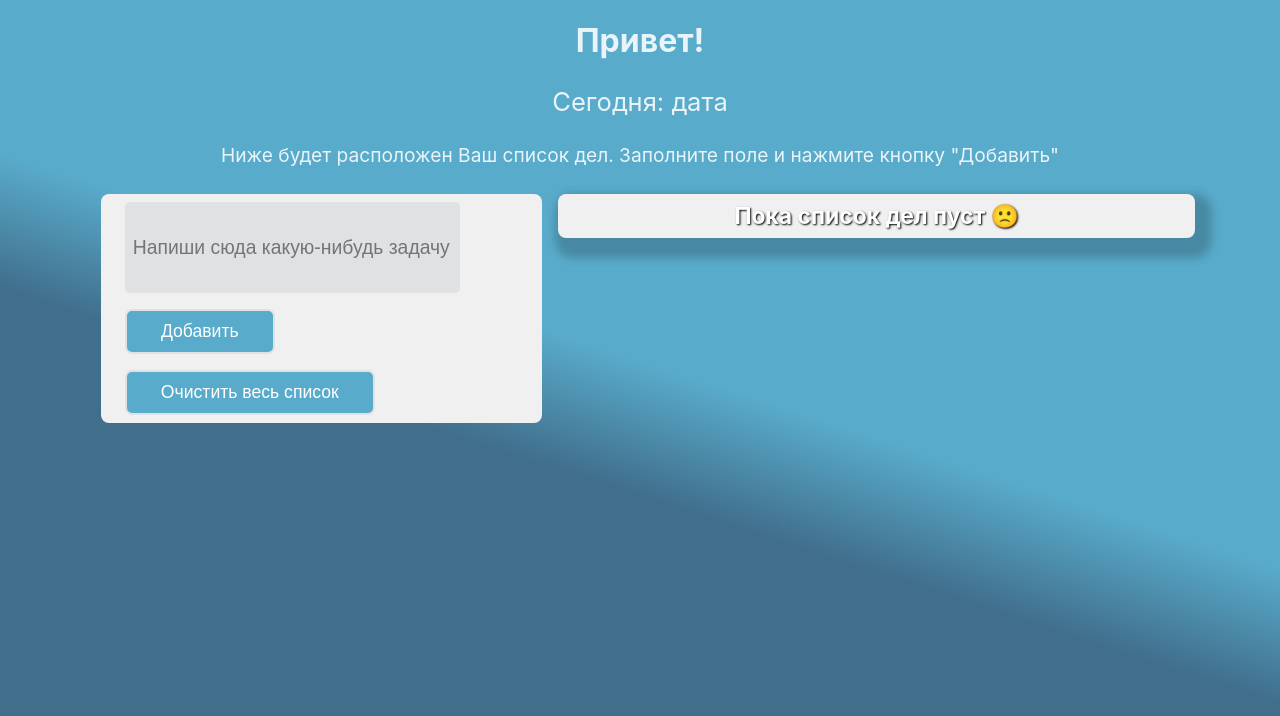
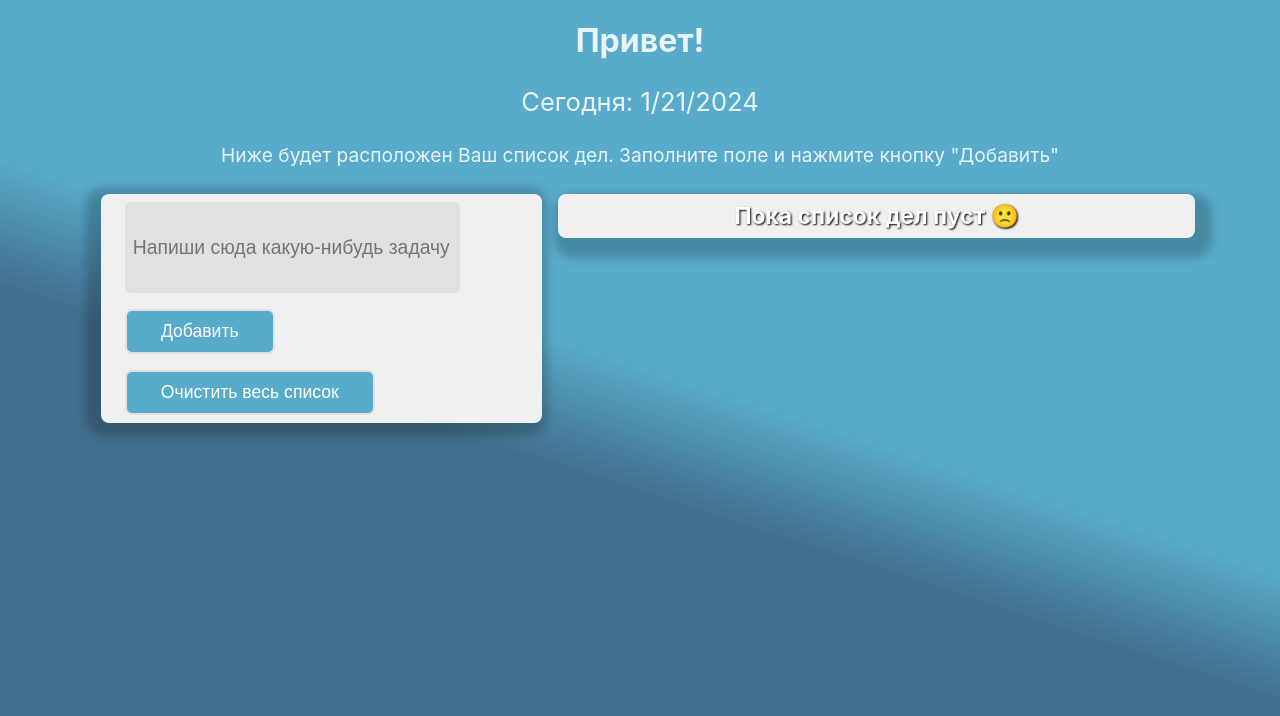
Before and after one commit to litvnvdev/todo-app_TS, a React (Vite) app: page / in a window 1280 px wide. Shown: the top 716 px of the page. Built offline with nearby package versions, Linux system fonts and the light colour scheme.

Commit message:
fix/local storage bug

```diff
--- a/src/App.tsx
+++ b/src/App.tsx
@@ -1,7 +1,6 @@
 import styled from "styled-components";
 import { UserInput } from "./components";
-import {useState, useEffect } from "react";
-
+import { useState, useEffect } from "react";
 
 const Wrapper = styled.div`
   display: flex;
@@ -22,21 +21,15 @@ const SubTitle = styled.h3`
 const Text = styled.p`
   text-align: center;
   font-size: 1.2em;
-`
+`;
 function App() {
-
-  let arrayOfTasks:string[] = []
-  localStorage.setItem('tasks', JSON.stringify(arrayOfTasks)); //-- add to local storage empty arra --//
-
-  const storageTask = JSON.parse(localStorage.getItem('tasks') as any)
-
+  const storageTask = JSON.parse(localStorage.getItem("tasks") as any) || [];
   const [inputTask, setInputTask] = useState("");
   const [arrTask, setArrTask] = useState(storageTask);
 
-
-  useEffect(()=>{
-    localStorage.setItem('tasks', JSON.stringify(arrTask))
-  },[arrTask])
+  useEffect(() => {
+    localStorage.setItem("tasks", JSON.stringify(arrTask));
+  }, [arrTask]);
 
   const handleInput = (event: React.ChangeEvent<HTMLInputElement>) => {
     setInputTask(event.target.value);
@@ -44,28 +37,31 @@ function App() {
 
   const handleButton = () => {
     setArrTask((arr: string[]) => [...arr, inputTask]);
+  };
+
+  const handleClearTaskList = () => {
+    setArrTask([]);
+    setInputTask("");
+  };
 
 
-  };
-
-  const handleTaskList =()=> {
-    setArrTask(arrayOfTasks)
-    setInputTask('')
-  }
-
+  let date = new Date().toLocaleDateString();
 
   return (
     <>
       <Title>Привет!</Title>
-      <SubTitle>Сегодня: дата</SubTitle>
-      <Text>Ниже будет расположен Ваш список дел. Заполните поле и нажмите кнопку "Добавить"</Text>
+      <SubTitle>Сегодня: {date} </SubTitle>
+      <Text>
+        Ниже будет расположен Ваш список дел. Заполните поле и нажмите кнопку
+        "Добавить"
+      </Text>
       <Wrapper>
         <UserInput
           text={inputTask}
           tasks={arrTask}
           handleInput={handleInput}
           handleButton={handleButton}
-          handleTaskList={handleTaskList}
+          handleClearTaskList={handleClearTaskList}
         />
       </Wrapper>
     </>
--- a/src/components/UserInput.tsx
+++ b/src/components/UserInput.tsx
@@ -5,7 +5,7 @@ type Props = {
   text: string;
   handleInput: any;
   handleButton: any;
-  handleTaskList: any;
+  handleClearTaskList: any;
   tasks: string[];
 };
 
@@ -14,7 +14,7 @@ interface ContainerProps {
   width?: string;
   flex?: string;
   align?: string;
-  justifyContent?: string;
+  justify?: string;
   margin?: string;
   shadow?: string;
 }
@@ -49,7 +49,7 @@ const Container = styled.div<ContainerProps>`
   align-items: ${(props) => props.align};
   display: flex;
   width: ${(props) => props.width};
-  justify-content: ${(props) => props.justifyContent};
+  justify-content: ${(props) => props.justify};
   gap: 1rem;
   flex-direction: ${(props) => props.flex};
   background: ${(props) => props.background};
@@ -103,11 +103,16 @@ const UserInput = ({
   tasks,
   handleInput,
   handleButton,
-  handleTaskList,
+  handleClearTaskList,
 }: Props) => {
   return (
     <Wrapper>
-      <Container background="#f0f0f1" width="450px" flex="column" boxShadow="-5px 3px 10px 10px rgba(0, 0, 0, 0.2)">
+      <Container
+        background="#f0f0f1"
+        width="450px"
+        flex="column"
+        shadow="-5px 3px 10px 10px rgba(0, 0, 0, 0.2)"
+      >
         <Input
           placeholder="Напиши сюда какую-нибудь задачу"
           type="text"
@@ -117,21 +122,28 @@ const UserInput = ({
         <Button onClick={handleButton} width="150px">
           Добавить
         </Button>
-        <Button onClick={handleTaskList} width="250px">
+        <Button onClick={handleClearTaskList} width="250px">
           Очистить весь список
         </Button>
       </Container>
 
-      <Container background="#f0f0f1" width="60%" flex="column" shadow="7px 10px 10px 10px rgba(0, 0, 0, 0.2)">
+      <Container
+        background="#f0f0f1"
+        width="60%"
+        flex="column"
+        shadow="7px 10px 10px 10px rgba(0, 0, 0, 0.2)"
+      >
         {tasks?.length > 0 && <SubTitle>Вот твой список дел 😉</SubTitle>}
         {tasks?.length <= 0 && <SubTitle>Пока список дел пуст 🙁</SubTitle>}
+
         {tasks?.map((el, i) => (
           <Container
+            key={el + i}
             flex="row"
             background="#59abcb"
             width="50%"
             align="center"
-            justifyContent="space-between"
+            justify="space-between"
             margin="0 auto"
           >
             <TaskText key={el + i}>{`№${i + 1}. ${el}`}</TaskText>
@@ -139,7 +151,7 @@ const UserInput = ({
               flex="row"
               width="15%"
               align="center"
-              justifyContent="space-between"
+              justify="space-between"
             >
               <CheckBox />
               <IoIosClose className="close-item" size={35} />
--- a/tsconfig.json
+++ b/tsconfig.json
@@ -9,6 +9,7 @@
     /* Bundler mode */
     "moduleResolution": "node",
     "allowImportingTsExtensions": true,
+    "allowSyntheticDefaultImports": true,
     "resolveJsonModule": true,
     "isolatedModules": true,
     "noEmit": true,
```
